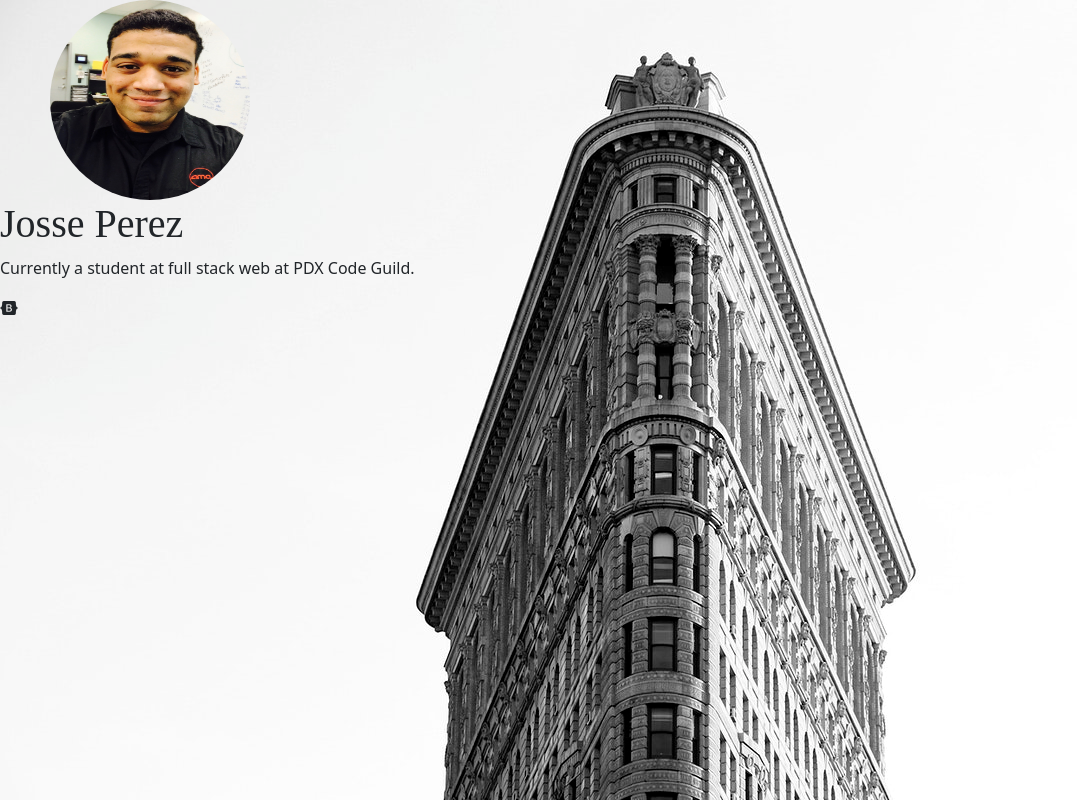
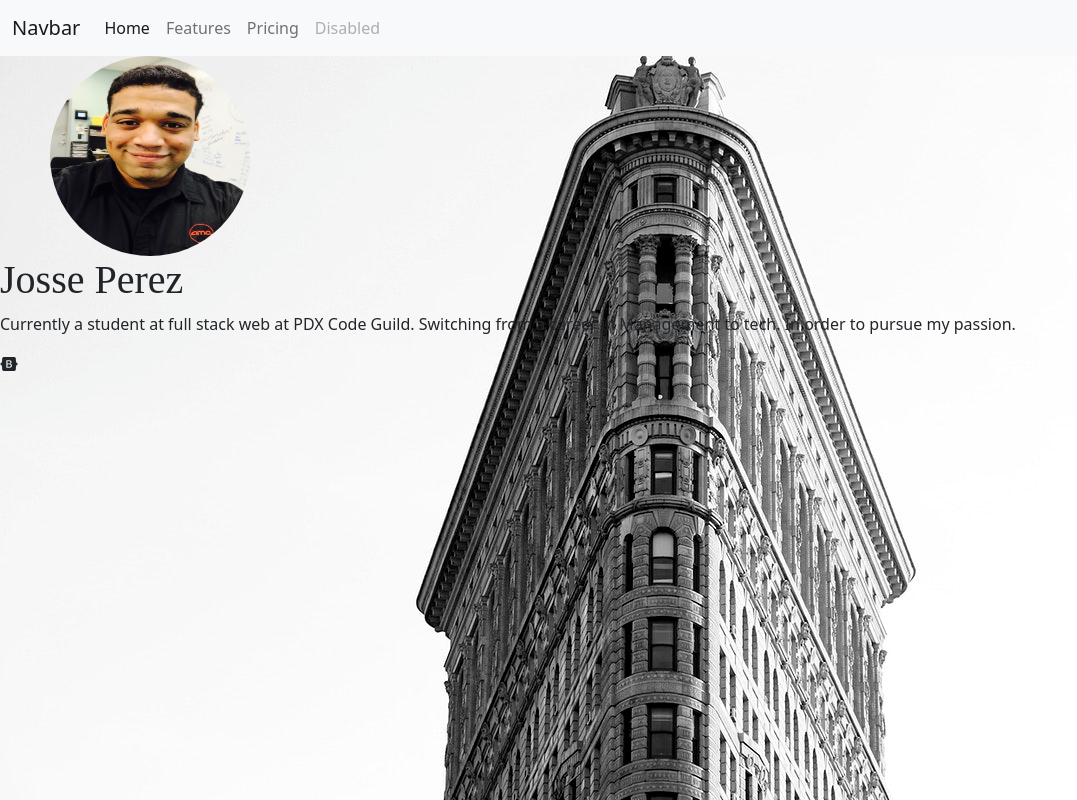
Before and after one commit to jperez0917/jperez0917.github.io, a plain HTML site: page index.html in a window 1280 px wide. Shown: the whole page, without its empty margins (0-1077 px from the left). Drawn offline with nearby package versions, Linux system fonts and the light colour scheme.

Commit message:
portfolio files

```diff
--- a/index.html
+++ b/index.html
@@ -10,16 +10,43 @@
         integrity="sha384-1BmE4kWBq78iYhFldvKuhfTAU6auU8tT94WrHftjDbrCEXSU1oBoqyl2QvZ6jIW3" crossorigin="anonymous">
     <script src="https://kit.fontawesome.com/a688f03b58.js" crossorigin="anonymous"></script>
     <link rel="stylesheet" href="style.css">
+    <link rel="manifest" href="/site.webmanifest">
     <title>Josse Perez</title>
+    <link rel="icon" type="image/x-icon" href="C:\Users\perez\class_otter\code\josse\html">
 </head>
 
 <body>
-
+    <nav class="navbar navbar-expand-lg navbar-light bg-light">
+        <div class="container-fluid">
+            <a class="navbar-brand" href="#">Navbar</a>
+            <button class="navbar-toggler" type="button" data-bs-toggle="collapse" data-bs-target="#navbarNav"
+                aria-controls="navbarNav" aria-expanded="false" aria-label="Toggle navigation">
+                <span class="navbar-toggler-icon"></span>
+            </button>
+            <div class="collapse navbar-collapse" id="navbarNav">
+                <ul class="navbar-nav">
+                    <li class="nav-item">
+                        <a class="nav-link active" aria-current="page" href="#">Home</a>
+                    </li>
+                    <li class="nav-item">
+                        <a class="nav-link" href="#">Features</a>
+                    </li>
+                    <li class="nav-item">
+                        <a class="nav-link" href="#">Pricing</a>
+                    </li>
+                    <li class="nav-item">
+                        <a class="nav-link disabled">Disabled</a>
+                    </li>
+                </ul>
+            </div>
+        </div>
+    </nav>
 
     <img src="josse.jpg" alt="portrait">
 
     <h1>Josse Perez</h1>
-    <p>Currently a student at full stack web at PDX Code Guild. </p>
+    <p>Currently a student at full stack web at PDX Code Guild. Switching from a career in Management to tech.
+        In order to pursue my passion. </p>
     <i class="fab fa-bootstrap"></i>
     <script src="https://cdn.jsdelivr.net/npm/bootstrap@5.1.3/dist/js/bootstrap.bundle.min.js"
         integrity="sha384-ka7Sk0Gln4gmtz2MlQnikT1wXgYsOg+OMhuP+IlRH9sENBO0LRn5q+8nbTov4+1p"
```
Also changed, not shown: favicon-16x16.png (added).
